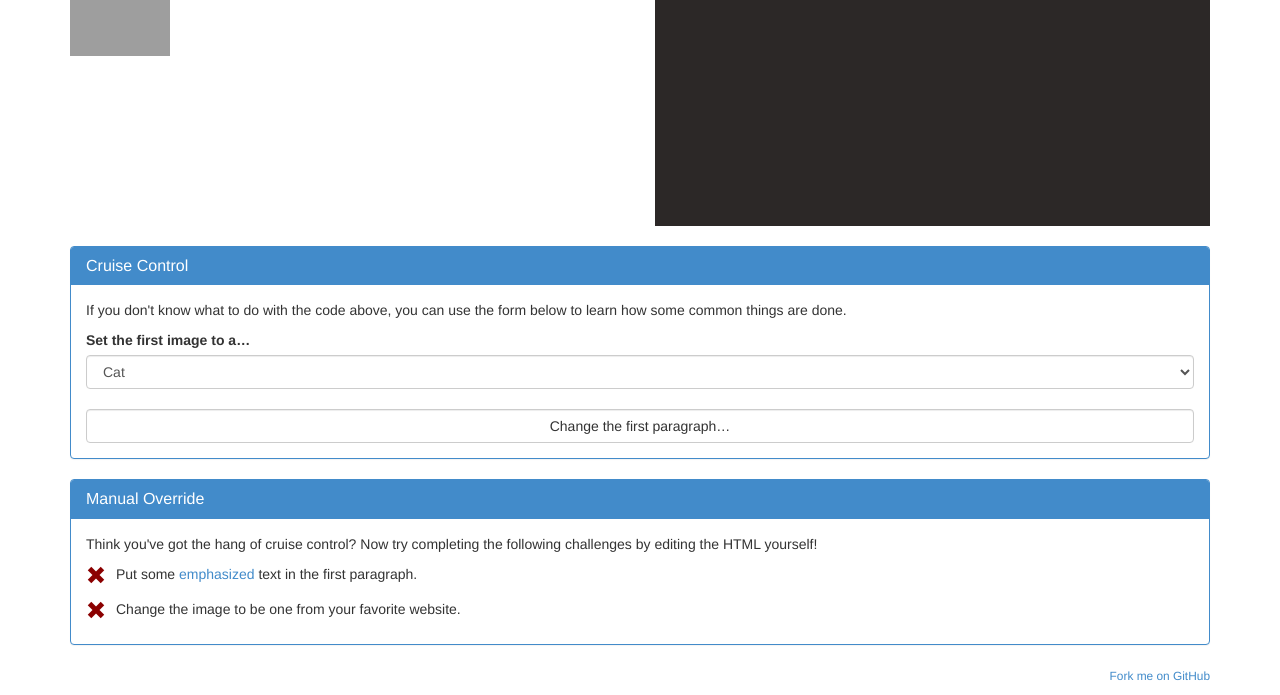
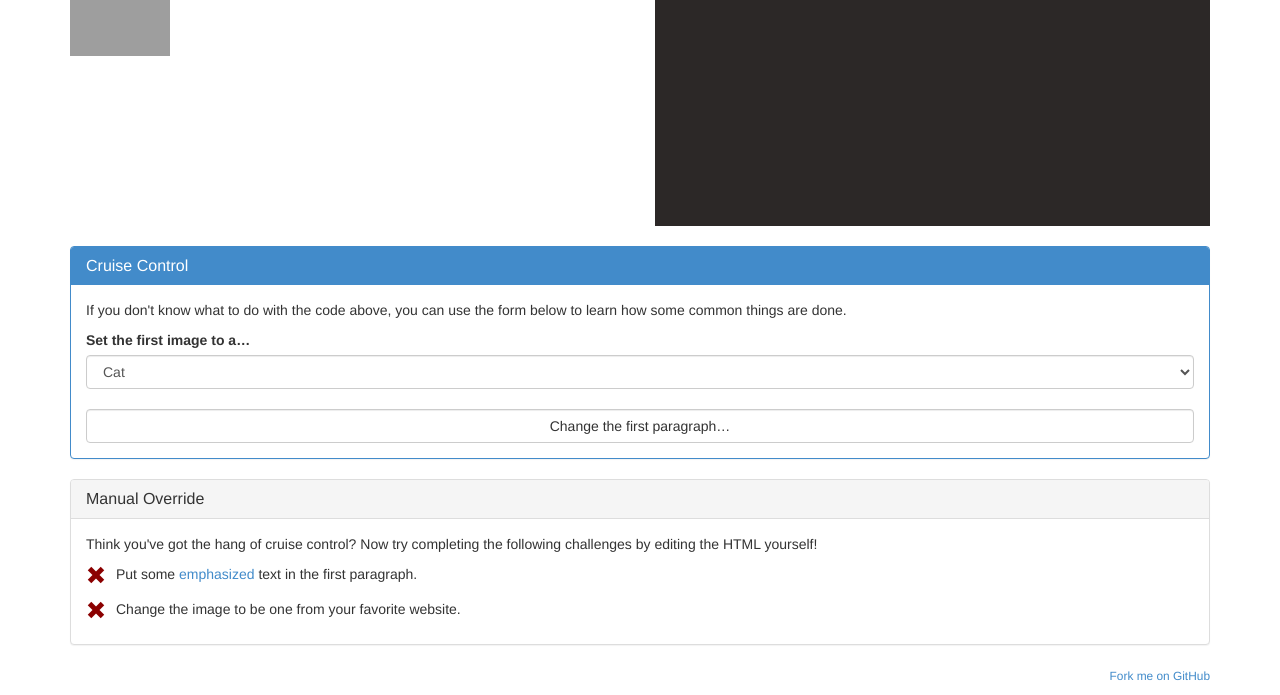
Before and after one commit to toolness/html5-cruise-control, a plain HTML site: page index.html in a window 1280 px wide. Shown: the part 144-839 px from the top of the page. Drawn offline with Linux system fonts and the light colour scheme; grey boxes are pictures that could not be loaded.

Commit message:
change panel style of achievements to default, not primary.

```diff
--- a/index.html
+++ b/index.html
@@ -40,7 +40,7 @@
     </div>
   </div>
 
-  <div class="panel panel-primary">
+  <div class="panel panel-default">
     <div class="panel-heading">
       <h3 class="panel-title">Manual Override</h3>
     </div>
```
